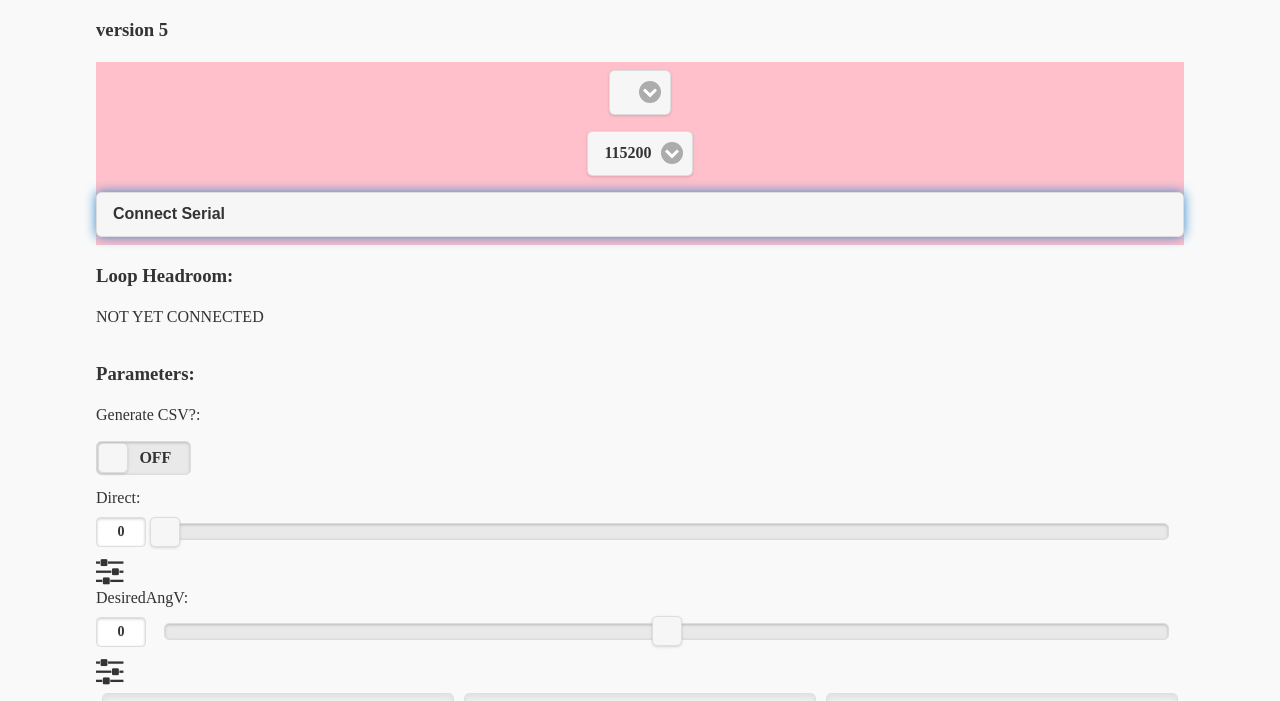
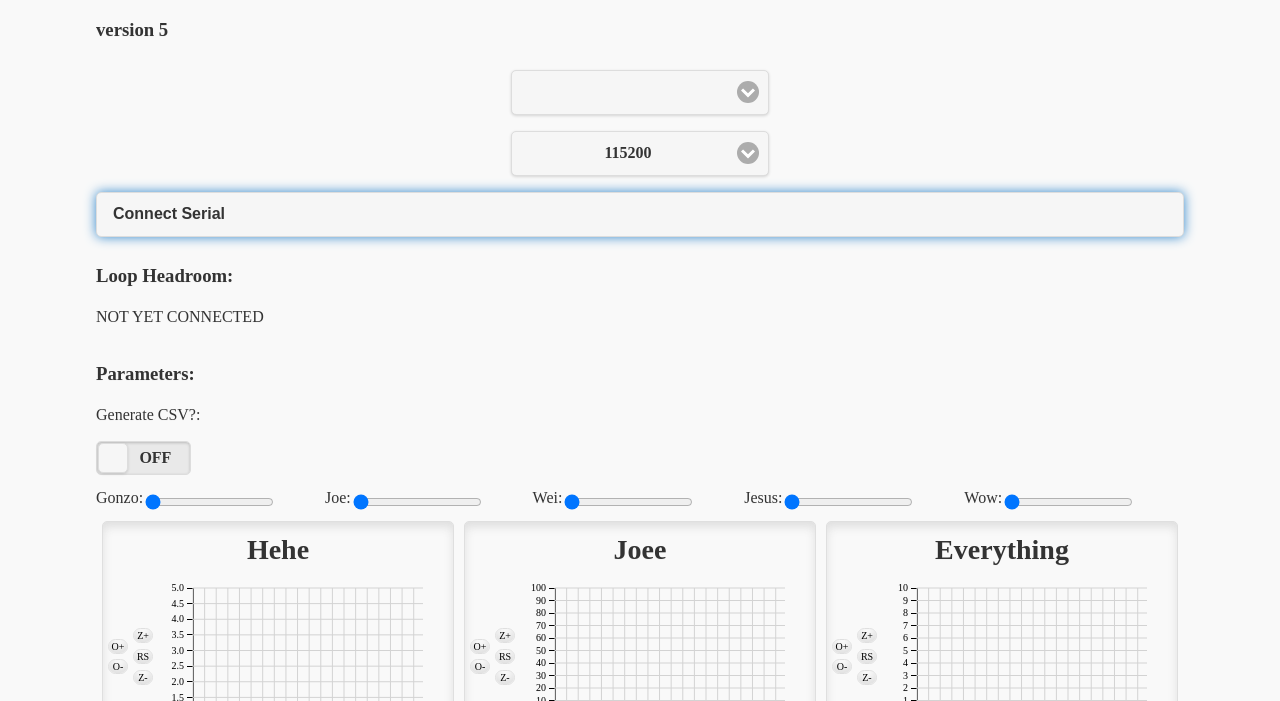
Before and after one commit to dggsax/webform, a plain HTML site: page pages/main.html in a window 1280 px wide. Both pictures are taken after a click on the button "Connect Serial". Shown: the part 66-767 px from the top of the page. Drawn offline with Linux system fonts and the light colour scheme; no server answers.

Commit message:
updating thing

```diff
--- a/pages/main.html
+++ b/pages/main.html
@@ -17,7 +17,7 @@
     <script src="../static/js/jquery-ui.js"></script>
     <script src="../static/js/d3.min.js"></script>
     <script src="../static/js/jquery.mobile.min.js"></script>
-    <script src="../static/js/preview.js"></script>
+    <script src="../static/js/main.js"></script>
 
     <!-- Page Tab Icon -->
     <link rel="icon" href="../static/favicon-angellist.ico">
@@ -30,7 +30,6 @@
 			<h3>version 5</h3>
 		</div>
 		<!-- Prestaging -->
-		<!-- <div class="prestaging-container" style="display: inline-block;width: 50%"> -->
 		<div class="prestaging-container">
 			<!-- For choosing the serial port -->
 			<select id="serialport" class="prestaging-item"></select>
@@ -70,8 +69,8 @@
 			</select> -->
 		</div>
 
-		<div id="param_area"></div>
-		<div id="plot_area"></div>
+		<div id="param_area" class="param_area-container"></div>
+		<div id="plot_area" class="plot_area-container"></div>
 		<br>
 		<div>
 		  <button class="pure-button pure-button-primary" href="/pages/index.html">Back</button>
@@ -79,15 +78,3 @@
 	</div>
 </body>
 </html>
-
-
-  <!--
-  Copyright (c) 2015,2016 Joseph D. Steinmeyer (jodalyst)
-
-
-Permission is hereby granted, free of charge, to any person obtaining a copy of this software and associated documentation files (the "Software"), to deal in the Software without restriction, including without limitation the rights to use, copy, modify, merge, publish, distribute, sublicense, and/or sell copies of the Software, and to permit persons to whom the Software is furnished to do so, subject to the following conditions:
-
-The above copyright notice and this permission notice shall be included in all copies or substantial portions of the Software.
-
-THE SOFTWARE IS PROVIDED "AS IS", WITHOUT WARRANTY OF ANY KIND, EXPRESS OR IMPLIED, INCLUDING BUT NOT LIMITED TO THE WARRANTIES OF MERCHANTABILITY, FITNESS FOR A PARTICULAR PURPOSE AND NONINFRINGEMENT. IN NO EVENT SHALL THE AUTHORS OR COPYRIGHT HOLDERS BE LIABLE FOR ANY CLAIM, DAMAGES OR OTHER LIABILITY, WHETHER IN AN ACTION OF CONTRACT, TORT OR OTHERWISE, ARISING FROM, OUT OF OR IN CONNECTION WITH THE SOFTWARE OR THE USE OR OTHER DEALINGS IN THE SOFTWARE.
--->
--- a/static/css/main.css
+++ b/static/css/main.css
@@ -20,7 +20,6 @@ html *
     align-items: center;
     flex-direction: column;
     justify-content: center;
-    background-color: pink;
 }
 
 .prestaging-item {
@@ -29,30 +28,39 @@ html *
     display: flex;
     align-self: stretch;
     flex-shrink: 0;
-    width: 100%;
+    width: 200px;
 }
 
-button * {
-    background-color: red;
+.param_area-container {
+    display: -ms-flexbox;
+    display: -webkit-flex;
+    display: flex;
+    flex-direction: row;
+    flex-wrap: wrap;
 }
-/*#my_num_row {
+
+.param_area-item {
+    display: -ms-flexbox;
+    display: -webkit-flex;
+    display: flex;
+    flex-grow: 2;
+}
+
+.plot_area-container {
     display: -ms-flexbox;
     display: -webkit-flex;
     display: flex;
     align-items: center;
-    justify-content: flex-start;
-    flex-direction: row;
-    vertical-align: middle;
-    flex: 0;
+    flex-direction: column;
+    justify-content: center;
 }
 
-#headline {
+.plot_area-item {
     display: -ms-flexbox;
     display: -webkit-flex;
     display: flex;
-    align-items: center;
-    justify-content: flex-start;
-    flex-direction: column;
-    vertical-align: middle;
-    flex: 0;
-}*/
+    background-color: blue;
+}
+button * {
+    background-color: red;
+}
--- a/static/js/index.js
+++ b/static/js/index.js
@@ -322,7 +322,7 @@ function CheckTables() {
 					 console.log("timeplot doesnt exist");
 				 }
 				 console.log("Config Message: " + config_message);
-				 window.location.href = "../pages/preview.html";
+				//  window.location.href = "../pages/preview.html";
 			 };
 
     } else {
--- a/static/js/preview.js
+++ b/static/js/preview.js
@@ -223,7 +223,8 @@ $(document).on('pageinit', function() {
         plot_handlers = new Array();
         //-------
         // msg = msg+''; //convert to string...stupid I know.
-        msg = "&A~DesiredAngV~5&C&S~Direct~O~0~5.0~0.1&S~DesiredAngV~A~-1~1~0.1&T~AngleV~F4~0~2.5&T~BackEMF~F4~0~5&T~MCmd~F4~0~5&H~4&"
+        msg = "&C&S~Gonzo~commname~0~69~5&A~Gonzo~2&S~Joe~commname~0~69~5&S~Wei~commname~0~100~1&S~Jesus~commname~3~5~1&S~Wow~commname~0~3~4&T~Hehe~U1~1~5&T~Joe~F4~0~100&T~Everything~U1~0~10&T~Help~U1~0~255&T~Wow~S4~2~5&"
+        // msg = "&A~DesiredAngV~5&C&S~Direct~O~0~5.0~0.1&S~DesiredAngV~A~-1~1~0.1&T~AngleV~F4~0~2.5&T~BackEMF~F4~0~5&T~MCmd~F4~0~5&H~4&"
         var sets = msg.split("&");
         var duration = 100; //default
         for (var i = 0;  i < sets.length; i++){
```
